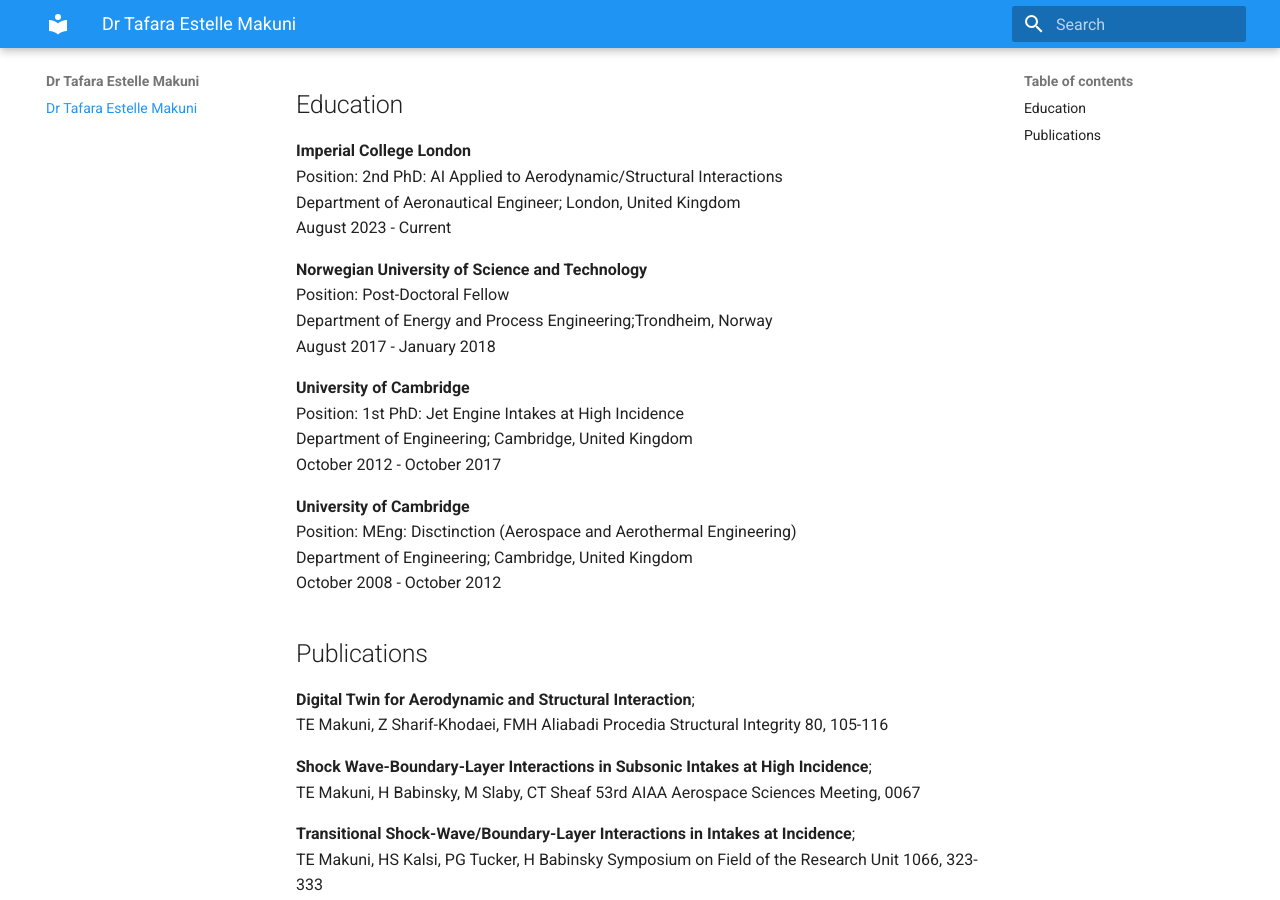
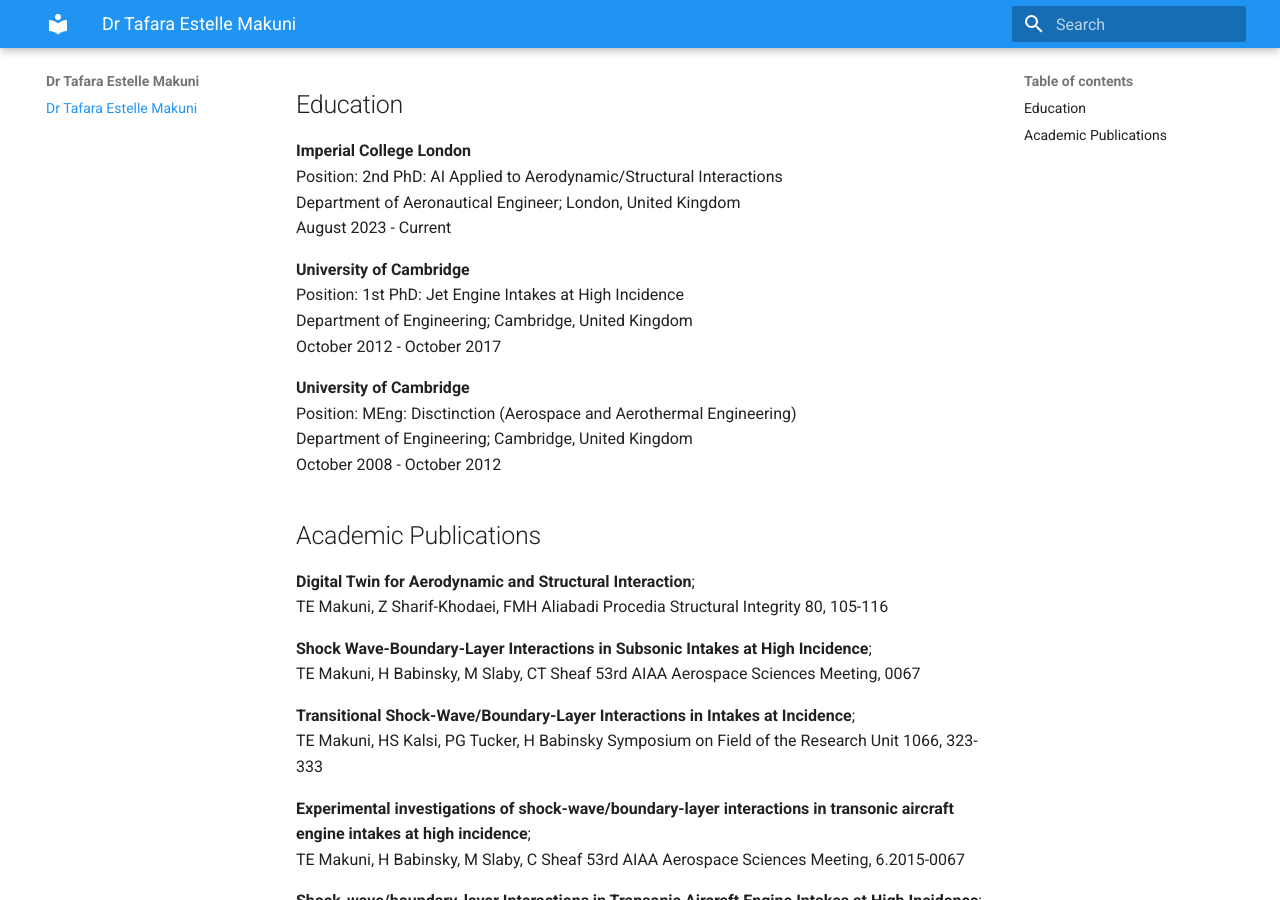
Before and after one commit to tafaramakuni/G5mathstutor, an MkDocs documentation site: the page built from docs/index.md, in a window 1280 px wide and 900 px high, scrolled down 407 px. Built offline with MkDocs 1.6.1 and Material for MkDocs 9.7.7, drawn with Linux system fonts in a browser that asks for light colours.

Commit message:
Update academic experience and publications section
Removed the Norwegian University of Science and Technology entry and updated section titles.

```diff
--- a/docs/index.md
+++ b/docs/index.md
@@ -11,11 +11,6 @@ Position: 2nd PhD: AI Applied to Aerodynamic/Structural Interactions <br>
 Department of Aeronautical Engineer; London, United Kingdom <br>
 August 2023 - Current<br>
 
-**Norwegian University of Science and Technology** <br>
-Position: Post-Doctoral Fellow<br>
-Department of Energy and Process Engineering;Trondheim, Norway<br>
-August 2017 - January 2018<br>
-
 **University of Cambridge** <br>
 Position: 1st PhD: Jet Engine Intakes at High Incidence <br>
 Department of Engineering; Cambridge, United Kingdom <br>
@@ -26,7 +21,7 @@ Position: MEng: Disctinction (Aerospace and Aerothermal Engineering) <br>
 Department of Engineering; Cambridge, United Kingdom <br>
 October 2008 - October 2012<br>
 
-## Publications
+## Academic Publications
 
 **Digital Twin for Aerodynamic and Structural Interaction**;<br>
 TE Makuni, Z Sharif-Khodaei, FMH Aliabadi
```
